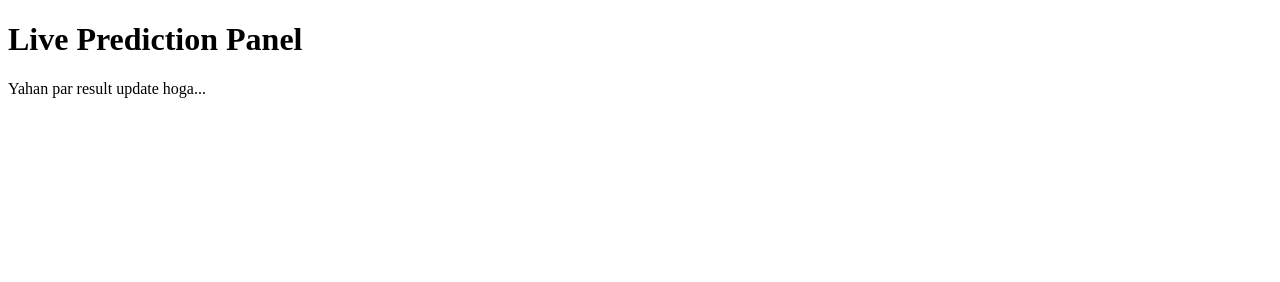
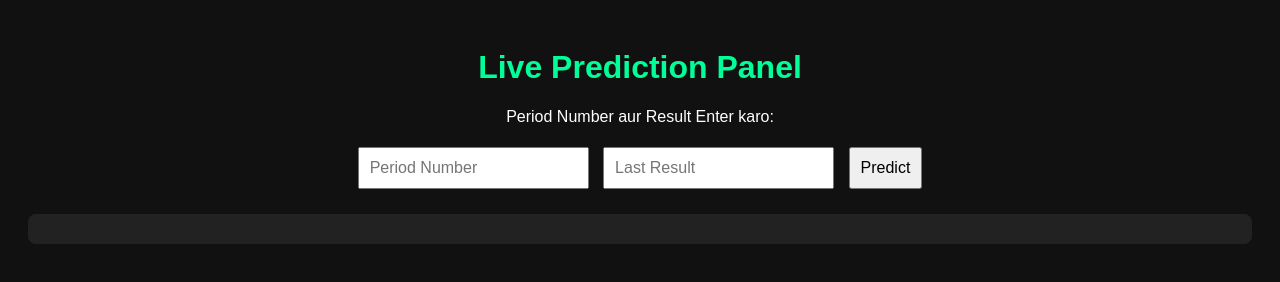
Before and after one commit to indusandil355-ctrl/Prediction-panel, a plain HTML site: page index.html in a window 1280 px wide. Drawn offline with Linux system fonts and the light colour scheme.

Commit message:
Update index.html

```diff
--- a/index.html
+++ b/index.html
@@ -1,10 +1,65 @@
 <!DOCTYPE html>
 <html>
 <head>
-    <title>Prediction Panel</title>
+    <meta charset="UTF-8">
+    <title>Live Prediction Panel</title>
+    <style>
+        body {
+            font-family: Arial, sans-serif;
+            background: #111;
+            color: #fff;
+            text-align: center;
+            padding: 20px;
+        }
+        h1 {
+            color: #00ff99;
+        }
+        input, button {
+            padding: 10px;
+            margin: 5px;
+            font-size: 16px;
+        }
+        .result-box {
+            margin-top: 20px;
+            padding: 15px;
+            background: #222;
+            border-radius: 8px;
+        }
+    </style>
 </head>
 <body>
+
     <h1>Live Prediction Panel</h1>
-    <p>Yahan par result update hoga...</p>
+    <p>Period Number aur Result Enter karo:</p>
+
+    <input type="number" id="period" placeholder="Period Number">
+    <input type="number" id="result" placeholder="Last Result">
+    <button onclick="predict()">Predict</button>
+
+    <div class="result-box" id="prediction"></div>
+
+    <script>
+        function predict() {
+            let period = parseInt(document.getElementById("period").value);
+            let result = parseInt(document.getElementById("result").value);
+
+            if (isNaN(period) || isNaN(result)) {
+                document.getElementById("prediction").innerHTML = "❌ Pehle dono values enter karo!";
+                return;
+            }
+
+            // Simple demo prediction logic
+            let nextPrediction = (result + 3) % 10;
+            let reason = "Last result par 3 add karke next number nikala.";
+
+            document.getElementById("prediction").innerHTML = `
+                <h2>📊 Prediction Result</h2>
+                <p><b>Period:</b> ${period + 1}</p>
+                <p><b>Predicted Number:</b> ${nextPrediction}</p>
+                <p><b>Reason:</b> ${reason}</p>
+            `;
+        }
+    </script>
+
 </body>
 </html>
```
